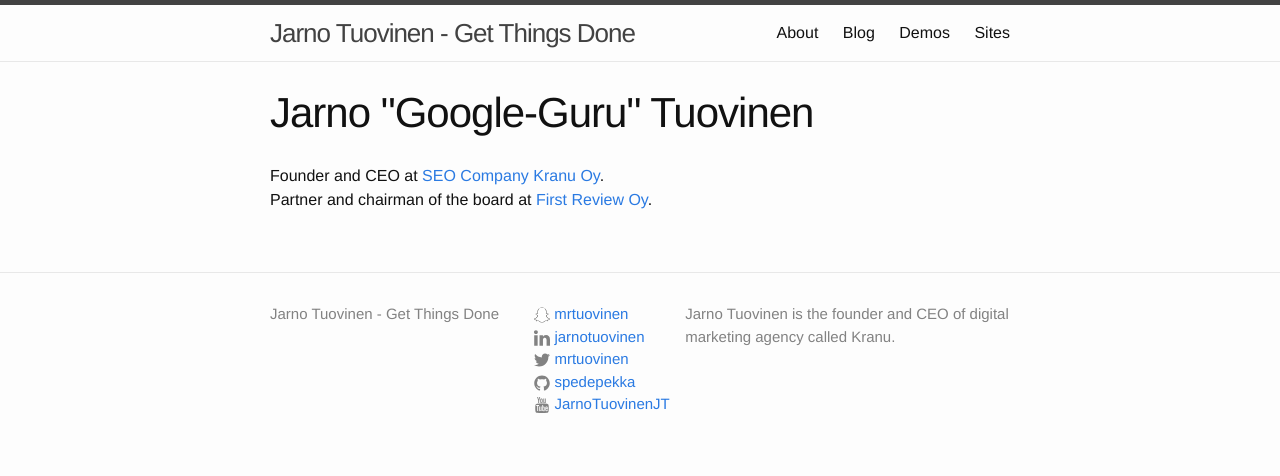
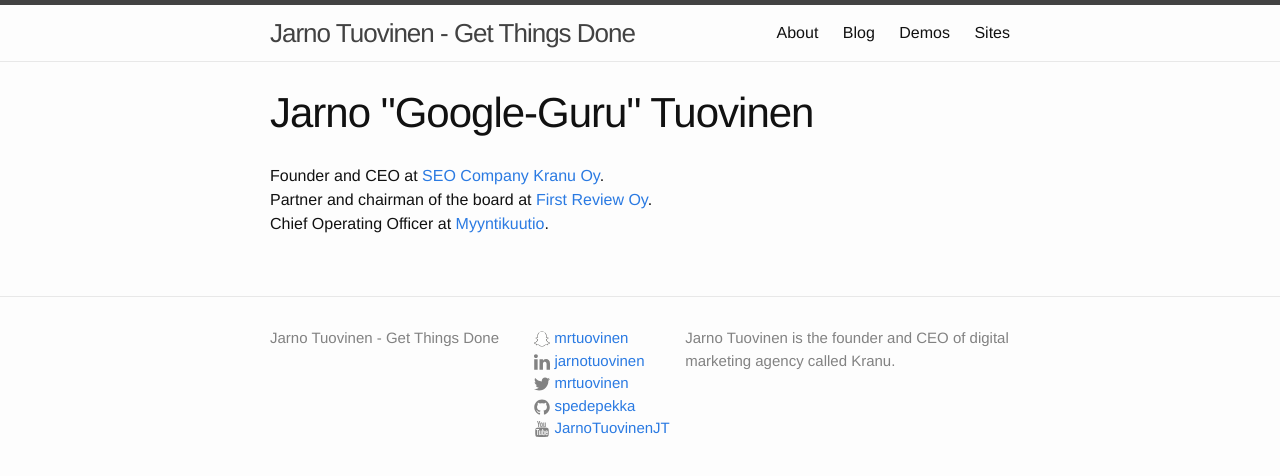
Before and after one commit to spedepekka/spedepekka.github.io, a Jekyll site: the page built from index.md, in a window 1280 px wide. Shown: the top 476 px of the page. Built offline with Jekyll 4.4.1, drawn with Linux system fonts in a browser that asks for light colours.

Commit message:
Update index.md

```diff
--- a/index.md
+++ b/index.md
@@ -5,3 +5,4 @@
 
 Founder and CEO at [SEO Company Kranu Oy](https://www.kranu.fi/hakukoneoptimointi).
 Partner and chairman of the board at [First Review Oy](https://www.firstreview.fi/).
+Chief Operating Officer at [Myyntikuutio](https://www.myyntikuutio.fi).
```
